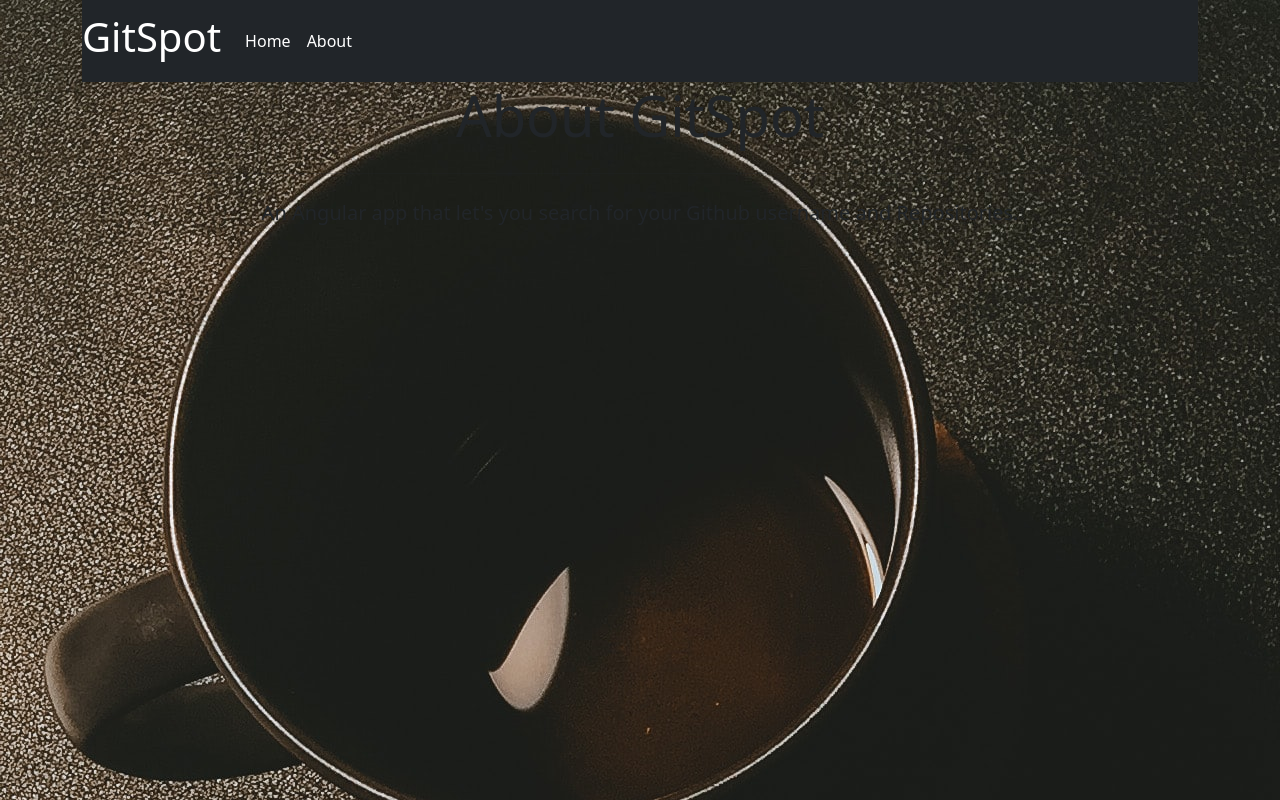
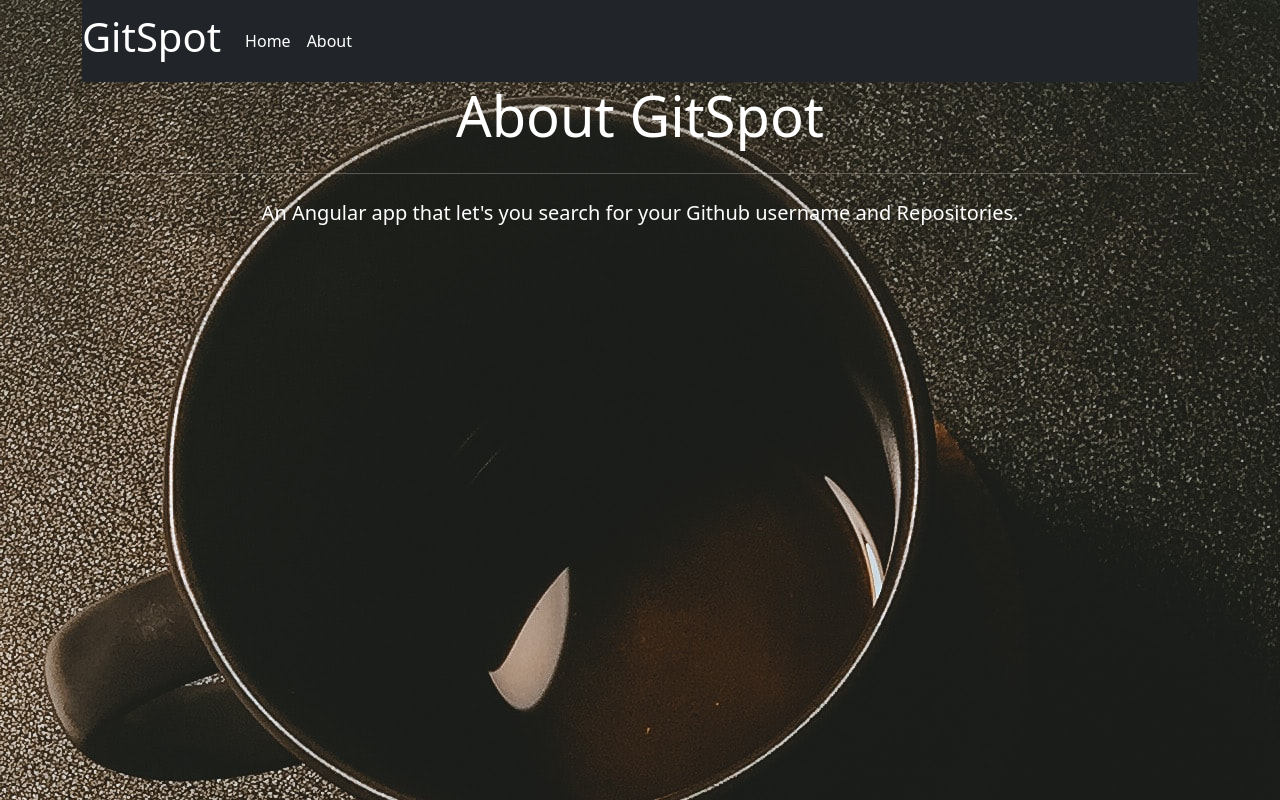
Before and after one commit to Vonmak/gitspot, an Angular app: page /about in a window 1280 px wide. Built offline with nearby package versions, Linux system fonts and the light colour scheme.

Commit message:
added a bootstrap styling to the about template.

```diff
--- a/src/app/about/about.component.html
+++ b/src/app/about/about.component.html
@@ -1,4 +1,4 @@
-<div class="jumbotron">
+<div class="jumbotron text-white">
   <h1 class="display-4 text-center">About GitSpot</h1>
   <hr class="my-4" />
   <p class="lead text-center">
```
